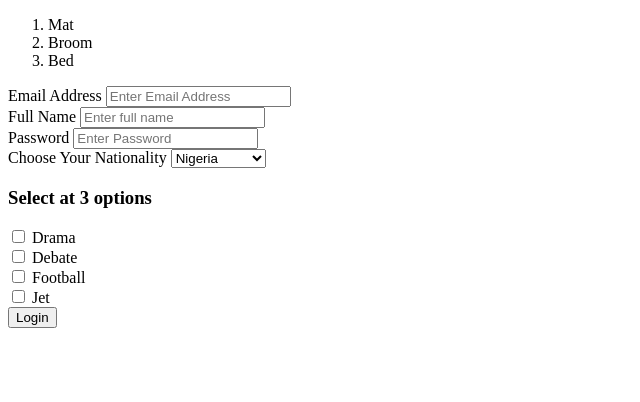
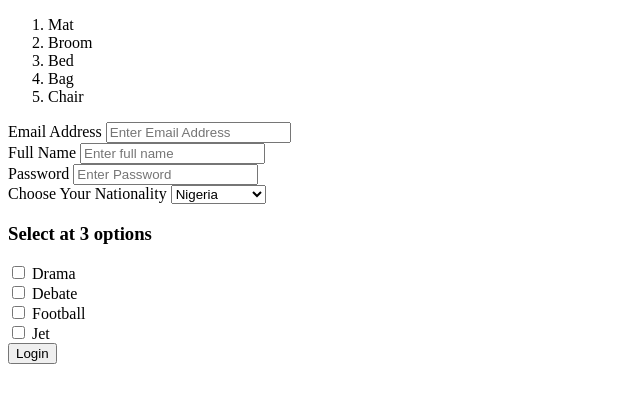
Before and after one commit to zainabwahab-eth/HTML-Project, a plain HTML site: page index.html in a window 1280 px wide. Shown: the whole page, without its empty margins (0-640 px from the left). Drawn offline with Linux system fonts and the light colour scheme.

Commit message:
Version 2

```diff
--- a/index.html
+++ b/index.html
@@ -12,6 +12,8 @@
         <li>Mat</li>
         <li>Broom</li>
         <li>Bed</li>
+        <li>Bag</li>
+        <li>Chair</li>
     </ol>
     <form>
         <label for="emailaddress">Email Address</label>
```
